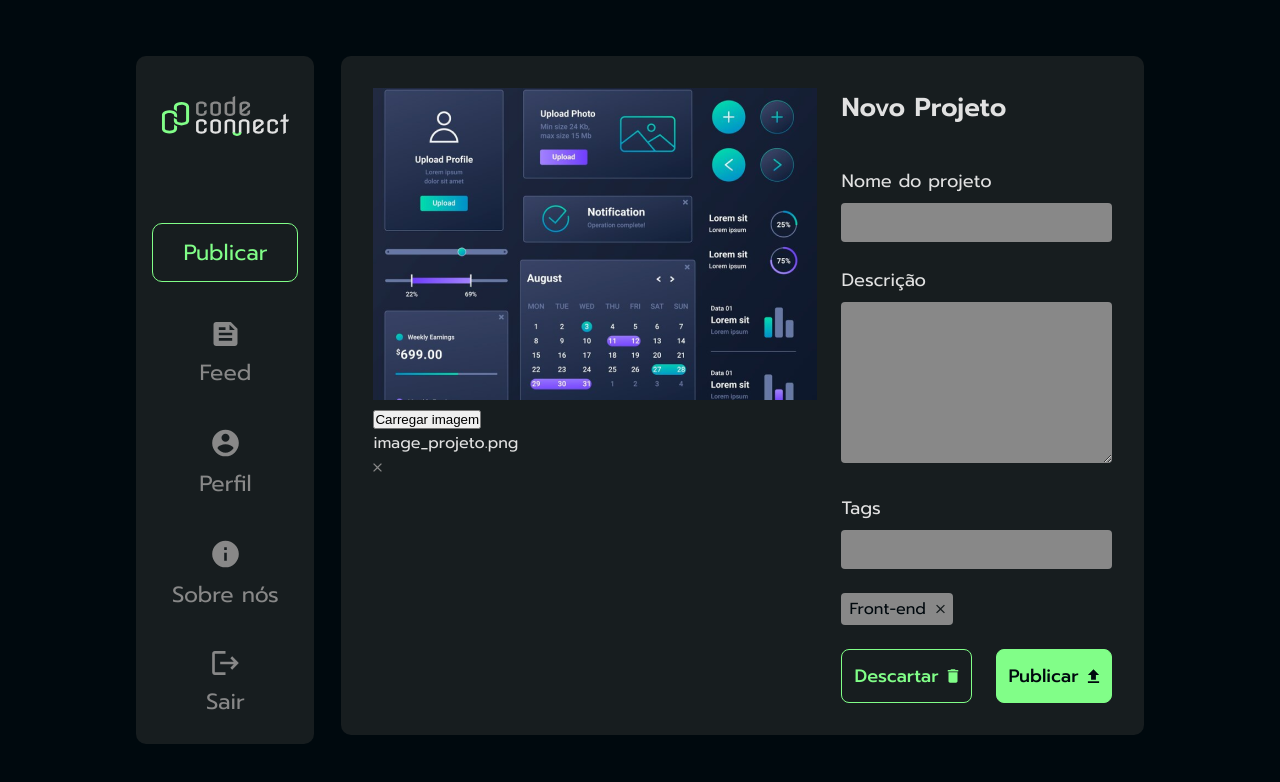
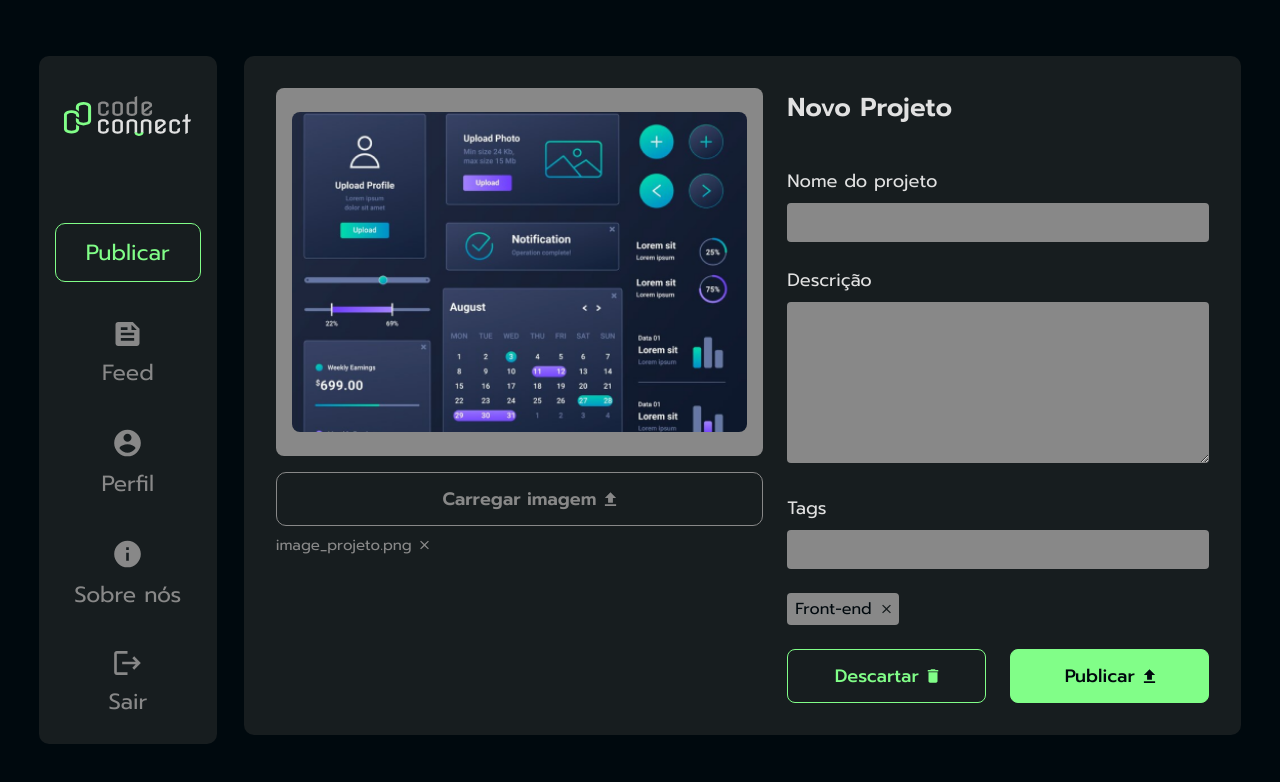
Before and after one commit to MatheusVolponi/code-connect, a plain HTML site: page index.html in a window 1280 px wide. Drawn offline with Linux system fonts and the light colour scheme.

Commit message:
feat: finalização de elementos no styles.css

```diff
--- a/index.html
+++ b/index.html
@@ -55,7 +55,8 @@
             <div class="container-img">
                 <img src="./img/image1.png" alt="" class="main-img">
             </div>
-            <button>Carregar imagem</button>
+            <button id="upload-btn">Carregar imagem</button>
+            <input type="file" id="upload-img" accept="image/" style="display: none"/>
             <div class="container-img-name">
                 <p>image_projeto.png</p>
                 <img src="./img/close.svg">
@@ -90,7 +91,7 @@
         </div>
     </main>
 
-    <script src="script.js"></script>
+    <script src="scripts.js"></script>
 </body>
 
 </html>
--- a/scripts.js
+++ b/scripts.js
@@ -0,0 +1,6 @@
+const uploadBtn = document.getElementById("upload-btn");
+const uploadImg = document.getElementById("upload-img");
+
+uploadBtn.addEventListener("click", () => {
+    uploadImg.click();
+});
--- a/styles.css
+++ b/styles.css
@@ -180,3 +180,56 @@ textarea {
     transform: translateY(-50%);
     margin-left: 8px;
 }
+
+.container-description {
+    width: 422px;
+}
+
+.main-img {
+    border-radius: 8px;
+    height: 100%;
+    object-fit: cover;
+}
+
+.container-img {
+    height: 368px;
+    padding: 24px 16px;
+    background-color: var(--secundary-color);
+    border-radius: 8px;
+}
+
+.container-upload-img button {
+    margin: 16px 0 8px 0;
+    background-color: var(--itens-background);
+    border: 1px solid var(--secundary-color);
+    border-radius: 10px;
+    color: var(--secundary-color);
+    width: 100%;
+    text-align: center;
+    padding: 12px;
+    font-family: var(--font-family);
+    font-weight: 600;
+    font-size: 18px;
+    position: relative;
+}
+
+.container-upload-img button::after {
+    content: "";
+    background-image: url("./img/upload.svg");
+    background-size: contain;
+    background-repeat: no-repeat;
+    display: inline-block;
+    width: 15px;
+    height: 15px;
+    position: absolute;
+    top: 50%;
+    transform: translateY(-50%);
+    margin-left: 8px;
+}
+
+.container-img-name {
+    display: flex;
+    gap: 8px;
+    color: var(--secundary-color);
+    font-size: 15px;
+}
```
